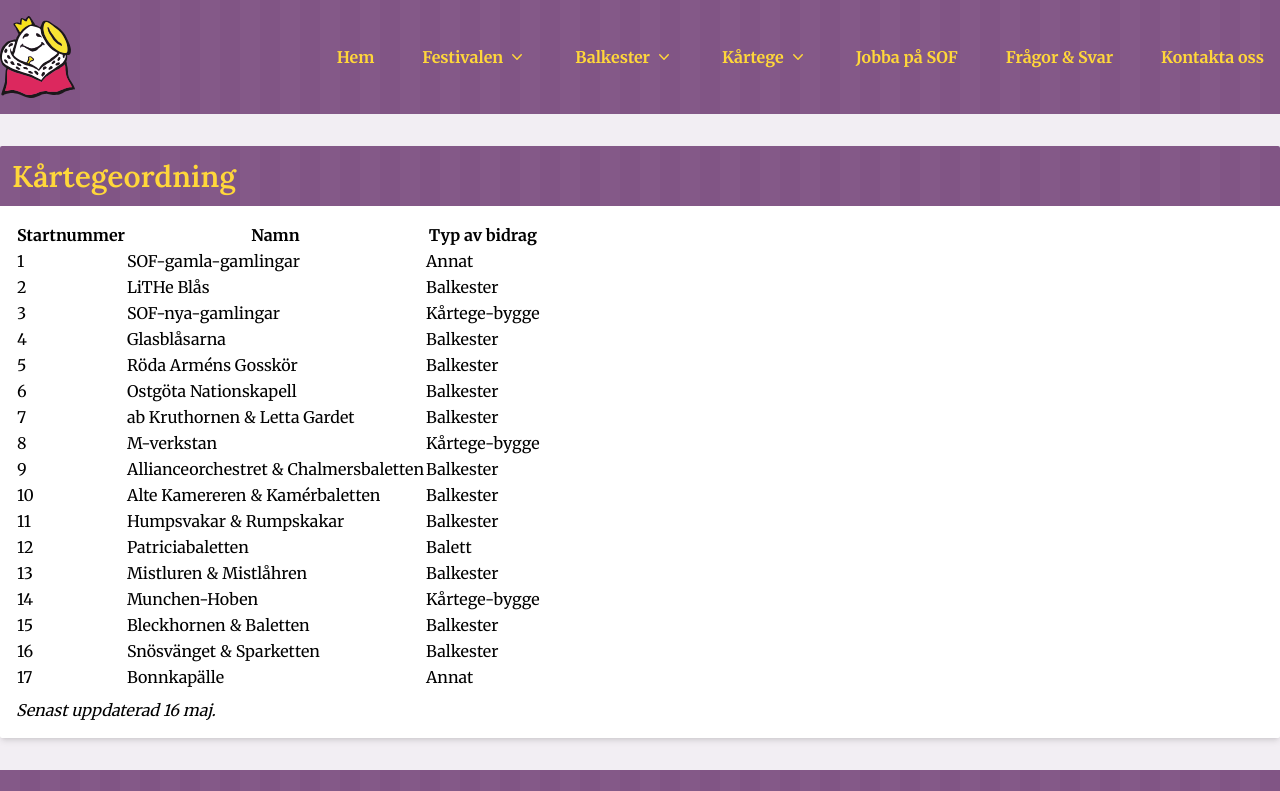
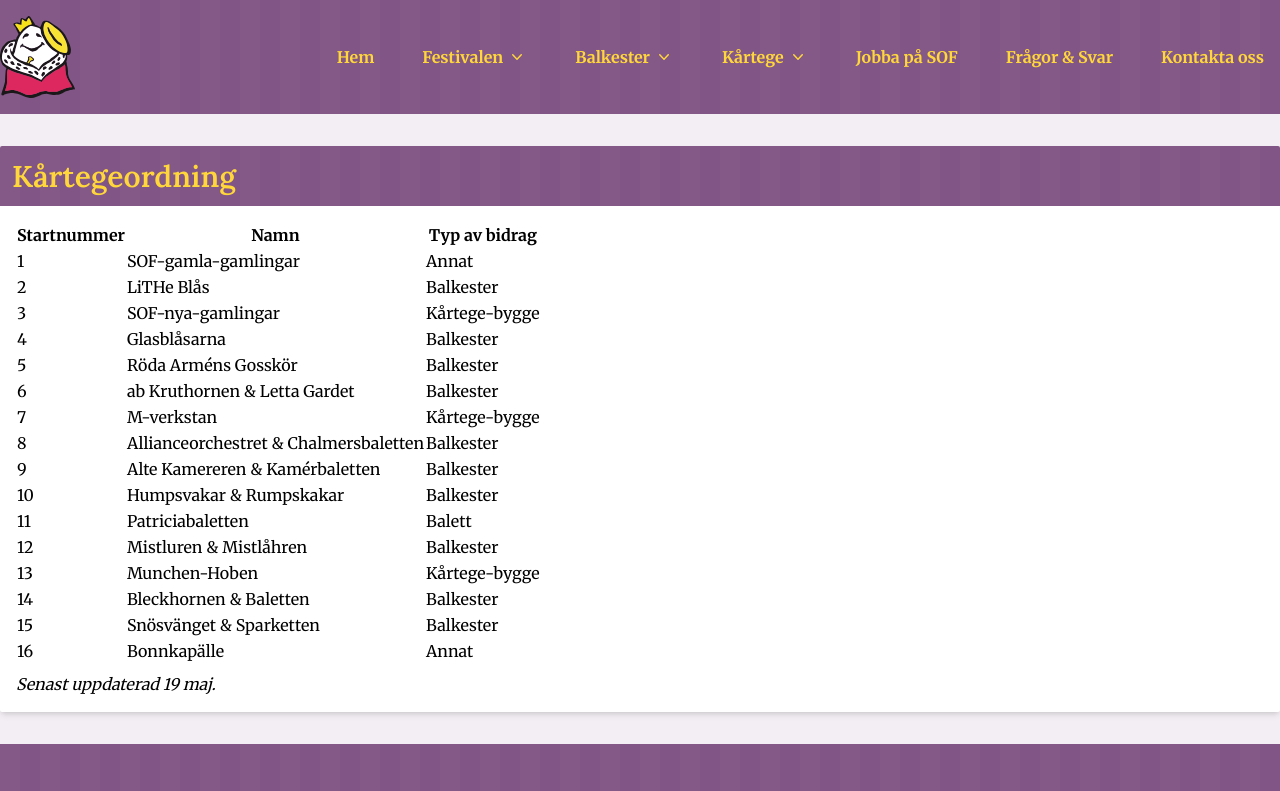
Before and after one commit to WheresMarco/SOF23, a Next.js app: page /kartegen/kartegeordning in a window 1280 px wide. Shown: the top 791 px of the page. Built offline with nearby package versions, Linux system fonts and the light colour scheme.

Commit message:
Update order

```diff
--- a/app/kartegen/kartegeordning/page.js
+++ b/app/kartegen/kartegeordning/page.js
@@ -49,67 +49,62 @@ export default function Festivalen() {
             </tr>
             <tr>
                 <td>6</td>
-                <td>Ostgöta Nationskapell</td>
+                <td>ab Kruthornen & Letta Gardet</td>
                 <td>Balkester</td>
             </tr>
             <tr>
                 <td>7</td>
-                <td>ab Kruthornen & Letta Gardet</td>
-                <td>Balkester</td>
-            </tr>
-            <tr>
-                <td>8</td>
                 <td>M-verkstan</td>
                 <td>Kårtege-bygge</td>
             </tr>
             <tr>
-                <td>9</td>
+                <td>8</td>
                 <td>Allianceorchestret & Chalmersbaletten</td>
                 <td>Balkester</td>
             </tr>
             <tr>
-                <td>10</td>
+                <td>9</td>
                 <td>Alte Kamereren & Kamérbaletten</td>
                 <td>Balkester</td>
             </tr>
             <tr>
-                <td>11</td>
+                <td>10</td>
                 <td>Humpsvakar & Rumpskakar</td>
                 <td>Balkester</td>
             </tr>
             <tr>
-                <td>12</td>
+                <td>11</td>
                 <td>Patriciabaletten</td>
                 <td>Balett</td>
             </tr>
             <tr>
-                <td>13</td>
+                <td>12</td>
                 <td>Mistluren & Mistlåhren</td>
                 <td>Balkester</td>
             </tr>
             <tr>
-                <td>14</td>
+                <td>13</td>
                 <td>Munchen-Hoben</td>
                 <td>Kårtege-bygge</td>
             </tr>
             <tr>
-                <td>15</td>
+                <td>14</td>
                 <td>Bleckhornen & Baletten</td>
                 <td>Balkester</td>
             </tr>
             <tr>
-                <td>16</td>
+                <td>15</td>
                 <td>Snösvänget & Sparketten</td>
                 <td>Balkester</td>
             </tr>
             <tr>
-                <td>17</td>
+                <td>16</td>
                 <td>Bonnkapälle</td>
                 <td>Annat</td>
             </tr>
           </table>
 
-          <p className="italic">Senast uppdaterad 16 maj.</p>
+          <p className="italic">Senast uppdaterad 19 maj.</p>
         </div>
       </div>
     </div>
```
